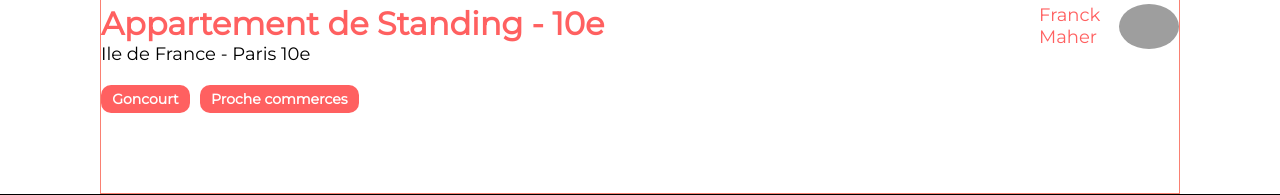
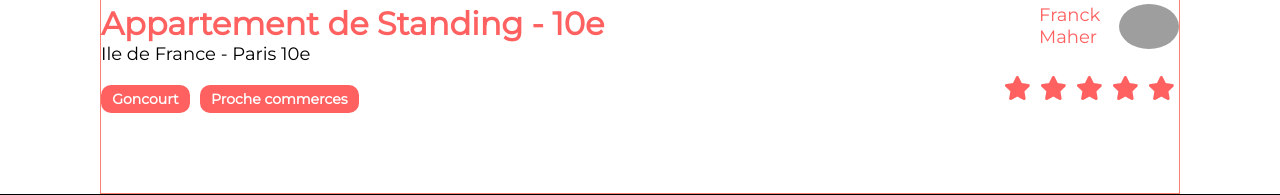
Before and after one commit to DjamelDev/kasa-app, a React (Vite) app: page /fiche-logement/0979876d in a window 1280 px wide. Shown: the part 613-808 px from the top of the page. Built offline with nearby package versions, Linux system fonts and the light colour scheme; grey boxes are pictures that could not be loaded.

Commit message:
Rating done

```diff
--- /dev/null
+++ b/src/components/Rating/Rating.jsx
@@ -0,0 +1,22 @@
+import React from "react";
+import "./Rating.scss";
+import StarActive from "../../assets/images/star-active.png";
+import StarInactive from "../../assets/images/star-inactive.png";
+
+const Rating = ({ logement }) => {
+  const stars = [];
+
+  for (let i = 0; i < 5; i++) {
+    stars.push(i < logement.rating ? StarActive : StarInactive);
+  }
+
+  return (
+    <div className="rating">
+      {stars.map((star, index) => (
+        <img src={star} key={index} alt="" />
+      ))}
+    </div>
+  );
+};
+
+export default Rating;
--- /dev/null
+++ b/src/components/Rating/Rating.scss
@@ -0,0 +1,9 @@
+.rating {
+    display: flex;
+    justify-content: flex-end;
+    margin-top: 21px;
+
+    img {
+        object-fit: cover;
+    }
+}
--- a/src/pages/Fiche-Logement/FicheLogement.jsx
+++ b/src/pages/Fiche-Logement/FicheLogement.jsx
@@ -5,6 +5,7 @@ import Error from "../../components/Error/Error";
 import Slideshow from "../../components/Slideshow/Slideshow";
 import "./FicheLogement.scss";
 import Tags from "../../components/Tags/Tags";
+import Rating from "../../components/Rating/Rating";
 
 const FicheLogement = () => {
   const { id } = useParams(); // On utilise useParams de react-router-dom pour récupérer le paramètre id de l'URL
@@ -27,6 +28,7 @@ const FicheLogement = () => {
               <p>{logement.host.name}</p>
               <img src={logement.host.picture} alt="" />
             </div>
+            <Rating logement={logement} />
           </div>
         </div>
       </div>
```
Also changed, not shown: src/assets/images/star-active.png (added), src/assets/images/star-inactive.png (added).
